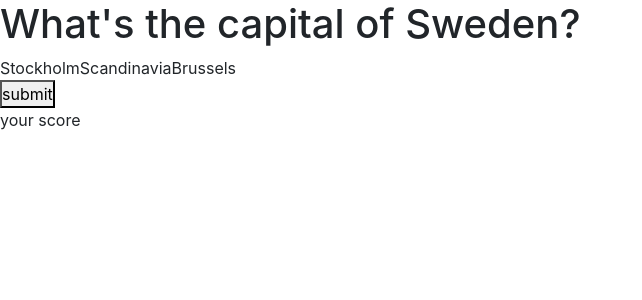
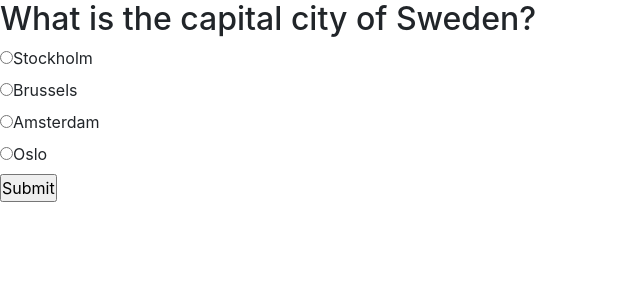
Before and after one commit to DaNiels89/quiz, a React (Create React App) app: page / in a window 1280 px wide. Shown: the top 300 px of the page, without its empty margins (0-642 px from the left). Built offline with nearby package versions, Linux system fonts and the light colour scheme; a small style sheet from the web is missing.

Commit message:
Added static form

```diff
--- a/src/App.js
+++ b/src/App.js
@@ -4,20 +4,16 @@ import 'bootstrap/dist/css/bootstrap.min.css';
 import './App.css';
 import data from './trivia.json';
 import Question from './components/Question';
-import Submit from './components/Submit';
 import Score from './components/Score';
-import Answers from './components/Answers';
-
 
 function App() {
-  return <div>
-    <Question
-      question={data[0].question}
-    />
-     <Answers/>
-  <Submit/>
-    <Score/>
-  </div>;
+  return (
+    <div>
+      <Question
+      // question={data[0].question}
+      />
+    </div>
+  );
 }
 
 export default App;
--- /dev/null
+++ b/src/assets/css/Question.css
@@ -0,0 +1,3 @@
+fieldset {
+  display: block;
+}
--- a/src/components/Question.js
+++ b/src/components/Question.js
@@ -1,16 +1,36 @@
-import React from 'react'
-import data from '../trivia.json'
+import React from 'react';
+import { useForm } from 'react-hook-form';
+import '../assets/css/Question.css';
+import data from '../trivia.json';
 
+export default function Question() {
+  const { register, handleSubmit } = useForm();
+  const onSubmit = data => console.log(data);
 
-
-function Question(props) {
-
-
-    return(
-        <div>
-        <h1>{props.question}</h1>
-        </div>
-    )
+  return (
+    <div>
+      <h2>What is the capital city of Sweden?</h2>
+      <form onSubmit={handleSubmit(onSubmit)}>
+        <fieldset>
+          <div>
+            <input id="answer1" name="answer" type="radio" />
+            <label>Stockholm</label>
+          </div>
+          <div>
+            <input id="answer2" name="answer" type="radio" />
+            <label>Brussels</label>
+          </div>
+          <div>
+            <input id="answer3" name="answer" type="radio" />
+            <label>Amsterdam</label>
+          </div>
+          <div>
+            <input id="answer4" name="answer" type="radio" />
+            <label>Oslo</label>
+          </div>
+          <input type="submit" value="Submit" />
+        </fieldset>
+      </form>
+    </div>
+  );
 }
-
-export default Question
```
